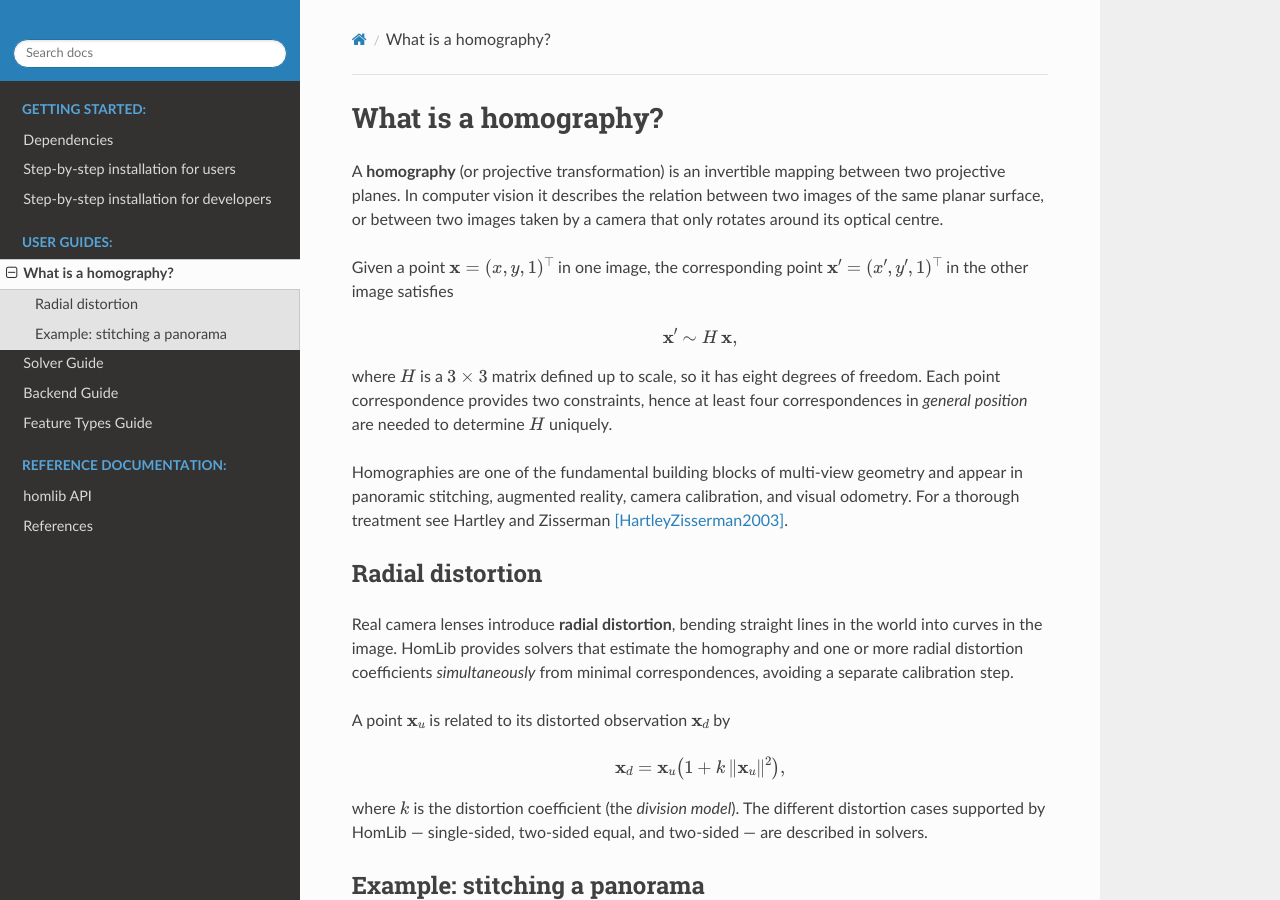
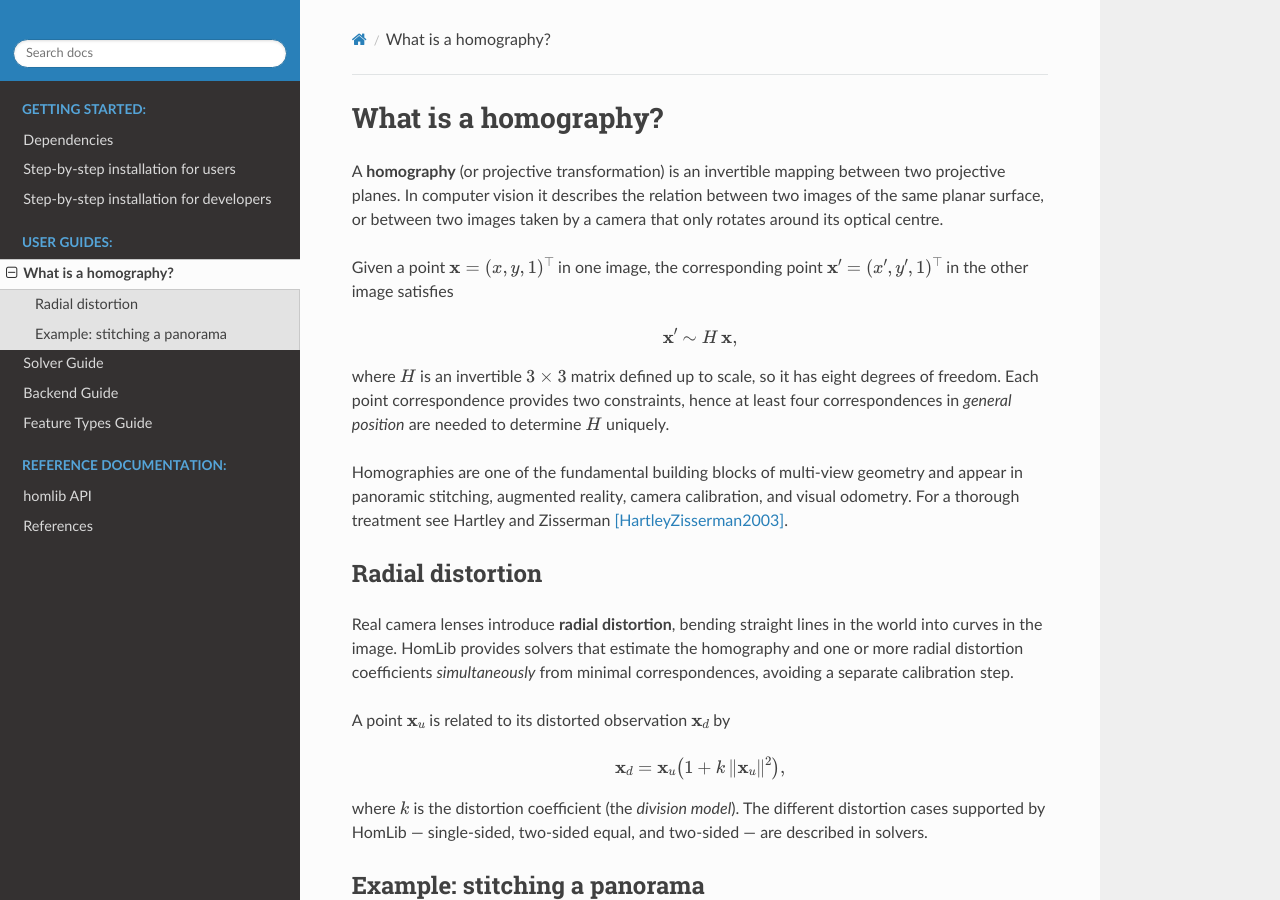
Before and after one commit to marcusvaltonen/HomLib, a Sphinx documentation site: the page built from docs/source/guides/homography.rst, in a window 1280 px wide and 900 px high. Built offline with Sphinx 7.4.7 and the Read the Docs theme 3.1.0, drawn with Linux system fonts in a browser that asks for light colours; pages that are not in the unit, such as notebooks, are missing from menus.

Commit message:
Add new solvers to API docs and note H invertibility
Add CaiPAMI2025, DLT, and GuoPRL2019 to the API index so Sphinx
cross-references resolve to clickable links. Note that H is invertible
in the homography theory page.

Co-Authored-By: Claude Opus 4.6 <noreply@anthropic.com>

```diff
--- a/docs/source/api/index.rst
+++ b/docs/source/api/index.rst
@@ -78,6 +78,9 @@ distortion on each image.
 
 All point-based solvers have ``feature_type == FeatureType.Points``.
 
+.. autoclass:: CaiPAMI2025
+.. autoclass:: DLT
+.. autoclass:: GuoPRL2019
 .. autoclass:: FitzgibbonCVPR2001OneSided
 .. autoclass:: FitzgibbonCVPR2001TwoSidedEqual
 .. autoclass:: KukelovaCVPR2015TwoSidedEqual
--- a/docs/source/guides/homography.rst
+++ b/docs/source/guides/homography.rst
@@ -16,8 +16,8 @@ satisfies
 
    \mathbf{x}' \sim H\,\mathbf{x},
 
-where :math:`H` is a :math:`3 \times 3` matrix defined up to scale, so it has
-eight degrees of freedom.  Each point correspondence provides two constraints,
+where :math:`H` is an invertible :math:`3 \times 3` matrix defined up to scale,
+so it has eight degrees of freedom.  Each point correspondence provides two constraints,
 hence at least four correspondences in *general position* are needed to
 determine :math:`H` uniquely.
 
```
